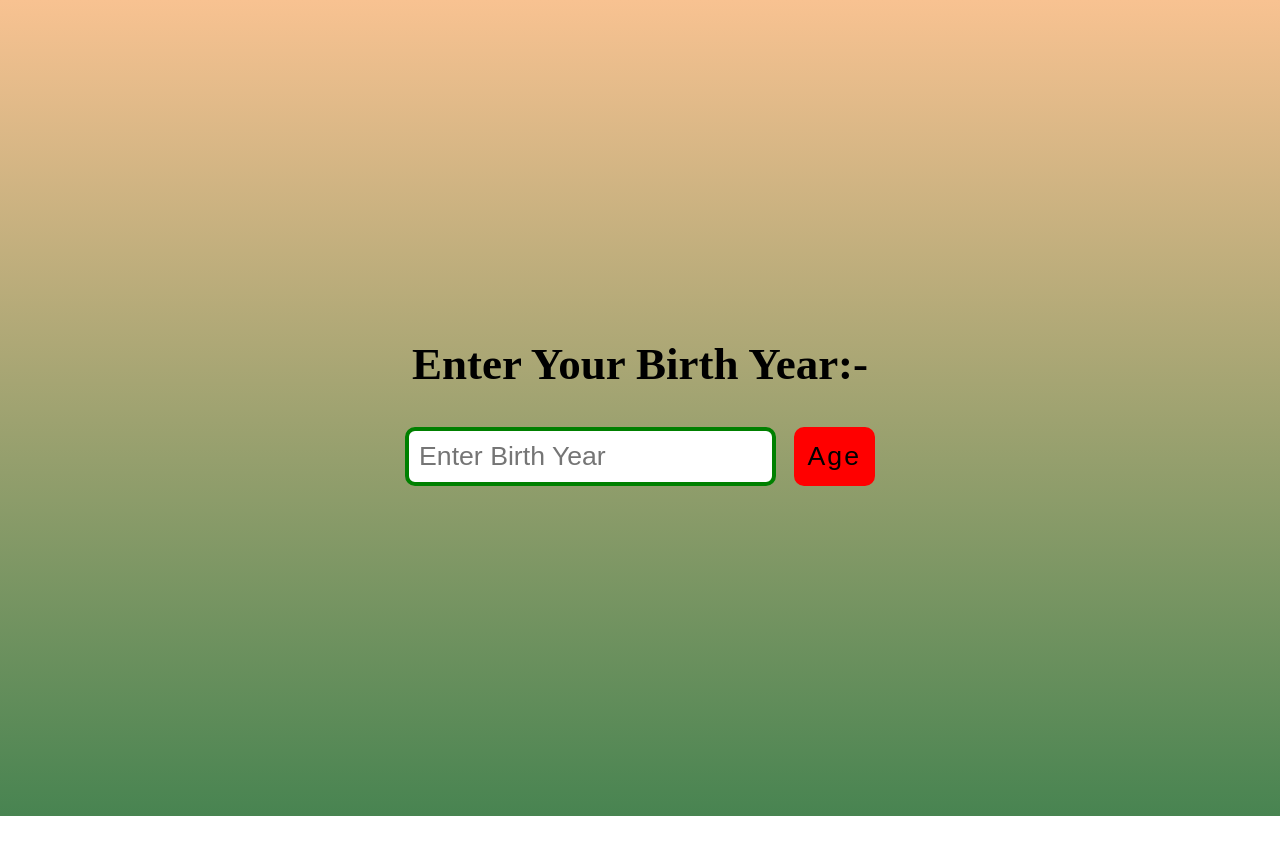
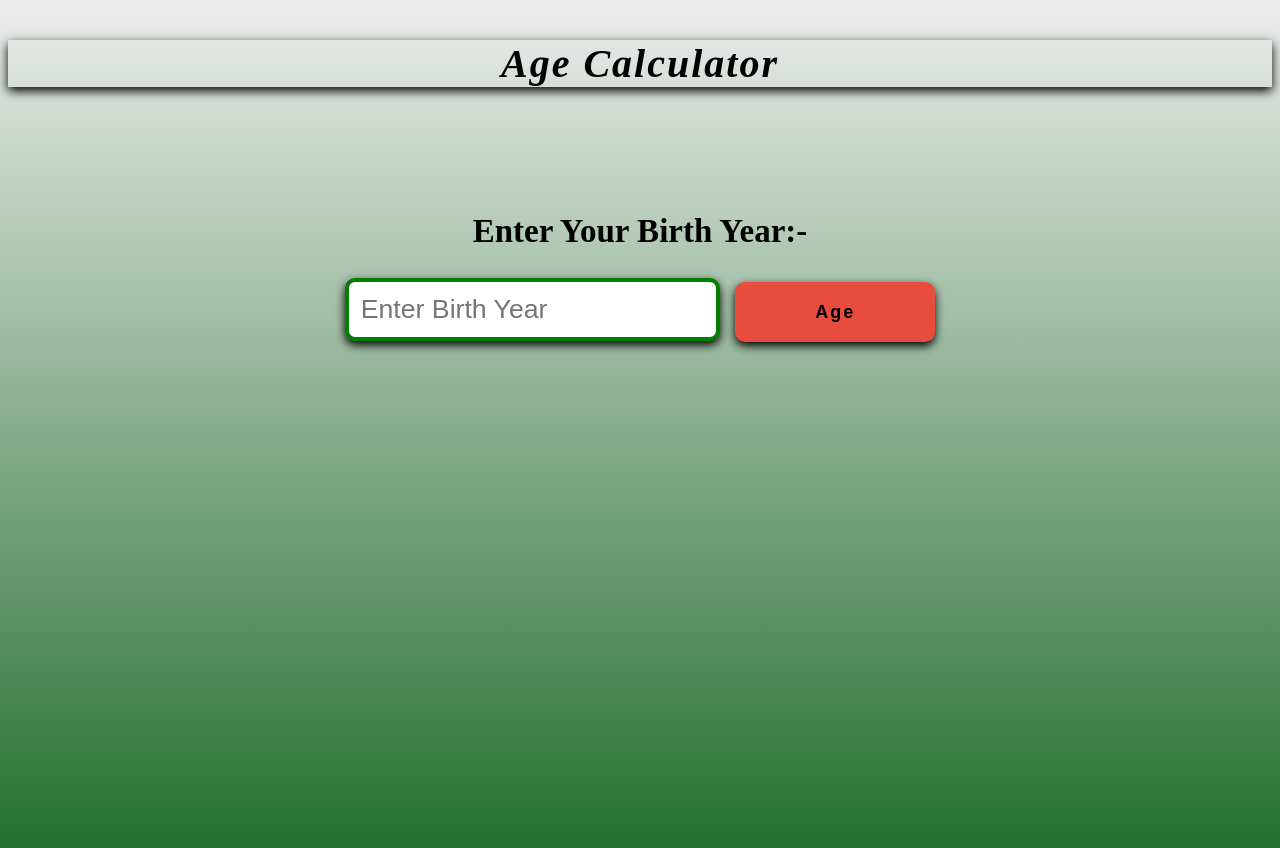
Before and after one commit to Himanshu8483/JS-Mini-Project-, a plain HTML site: page Age Calculator/index.html in a window 1280 px wide. Before the commit the page ends 816 px from the top, so only its background shows below. Drawn offline with Linux system fonts and the light colour scheme.

Commit message:
commited

```diff
--- a/Age Calculator/index.html
+++ b/Age Calculator/index.html
@@ -6,15 +6,16 @@
     <title>Age Calculator</title>
     <link rel="stylesheet" href="style.css">
 </head>
-<body align="center">
+<body>
+    <h3><i>Age Calculator</i></h3>
     <div id="content">
     <!-- Input box to enter your birth year -->
     <h2>Enter Your Birth Year:- </h2>
     <input type="text" id="text" placeholder="Enter Birth Year">
     <!-- Button to calculate age -->
-    <button onclick="age()">Age</button>
+    <button onclick="age()">Age</button> <br><br>
     <!-- This paragraph will display the calculated age -->
-    <p id="totalAge"></p>
+    <h1 id="totalAge"></h1>
 </div>
 
     <script src="script.js"></script>
--- a/Age Calculator/script.js
+++ b/Age Calculator/script.js
@@ -5,6 +5,10 @@ let age = () => {
     let time = new Date(); // Get the current date
     let result = time.getFullYear() - show; // Calculate age (current year - birth year)
     let show1 = document.querySelector("#totalAge"); // Select the paragraph to display the result
-    show1.innerHTML = `<h2>You Are ${result} Year's Old</h2>`; // Display the calculated age
+    show1.innerHTML = `You Are ${result} Year's Old`; // Display the calculated age
     show1.style.color="#26317B"
+
+    if(show==""){
+        show1.innerHTML="Please Enter Birth Year"
+    }
 };
--- a/Age Calculator/style.css
+++ b/Age Calculator/style.css
@@ -1,31 +1,46 @@
 body {
-    background: linear-gradient(#f8c291, #488451);
+    background: linear-gradient(#ececec, #24702f);
     height: 100vh;
-    display: flex;
-    flex-direction: column;
-    justify-content: center;
-    align-items: center;
+    text-align: center;
 }
 #content {
-    font-size: 30px;
+    font-size: 22px;
+    margin-top: 10%;
 }
-
+h3{
+font-size: 40px;
+box-shadow: 0 4px 10px;
+letter-spacing: 2px;
+}
 #text{
     border-radius: 5px;
     zoom: 2;
-    padding: 5px;
+    padding: 6px;
     outline: none;
     border: 2px solid green;
+    box-shadow: 0 2px 5px;
+
 }
 
 
-button{
-    border-radius: 5px;
-    zoom: 2;
-    background-color: red;
-    border: 2px solid  red;
-    padding: 5px;
+
+button {
+    margin-left: 10px;
+    width: 200px;
+    height: 60px;
+    background-color: #e74c3c;
+    border: none;
+    letter-spacing: 2px;
+    border-radius: 10px;
+    font-size: large;
+    font-weight: bold;
     cursor: pointer;
-    margin-left: 5px;
-    letter-spacing: 1px;
+    transition: all 0.3s ease;
+    box-shadow: 0 4px 10px;
 }
+
+button:hover {
+    background-color: #c0392b;
+    transform: scale(1.05);
+    box-shadow: 0 6px 15px;
+}
--- a/Alarm Clock/script.js
+++ b/Alarm Clock/script.js
@@ -22,7 +22,7 @@ let setAlarm = () => {  // Define a function to set an alarm
         if (alarmTime == time) {  // Check if the current time matches the alarm time
             show.innerHTML = "Alarm Snoozing";  // Show a message indicating the alarm is ringing
             document.querySelector("#ring").play();  // Play the alarm sound
-            show.style.color = "green";  // Change the message color to red
+            show.style.color = "black" // Change the message color to black
 
             setTimeout(() => {  // Stop the alarm after 6 seconds
                 document.querySelector("#ring").pause();  // Pause the alarm sound
--- a/Alarm Clock/style.css
+++ b/Alarm Clock/style.css
@@ -1,15 +1,17 @@
 body {
-    background: linear-gradient(#4aa5d3, #533b2b);
+    background: linear-gradient(#baa6c1, #3e1d70);
     height: 100vh;
-    display: flex;
-    justify-content: center;
-    align-items: center;
     text-align: center;
 }
 
 h1{
     font-size: 40px;
 }
+h3{
+    font-size: 40px;
+    box-shadow: 0 4px 10px;
+    letter-spacing: 2px;
+    }
 
 #alarm{
     border-radius: 5px;
@@ -19,13 +21,27 @@ h1{
     border: 2px solid green;
 }
 
-button{
-    border-radius: 5px;
-    zoom: 2;
-    background-color: tomato;
-    border: 2px solid  tomato;
-    padding: 6px;
-    margin-left: 5px;
-    letter-spacing: 1px;
+
+button {
+    margin-left: 10px;
+    width: 200px;
+    height: 60px;
+    background-color: #e74c3c;
+    border: none;
+    letter-spacing: 2px;
+    border-radius: 10px;
+    font-size: large;
+    font-weight: bold;
     cursor: pointer;
+    transition: all 0.3s ease;
+    box-shadow: 0 4px 10px;
 }
+
+button:hover {
+    background-color: #c0392b;
+    transform: scale(1.05);
+    box-shadow: 0 6px 15px;
+}
+#content {
+    margin-top: 10%;
+}
--- a/Calculator/style.css
+++ b/Calculator/style.css
@@ -1,15 +1,20 @@
 body {
     background: linear-gradient(#78d34a, #721558);
     height: 100vh;
-    display: flex;
-    justify-content: center;
-    align-items: center;
     text-align: center;
 }
+
+
+h3{
+    font-size: 40px;
+    box-shadow: 0 4px 10px;
+    letter-spacing: 2px;
+    }
 table {
     background: linear-gradient(#f8c291, #6a89cc);
     border-radius: 15px;
     border: 0px solid black;
+    box-shadow: 0 4px 10px;
 }
 
 td {
@@ -18,7 +23,7 @@ td {
     border-radius: 8px;
     text-align: center;
     cursor: pointer;
-    padding: 20px 30px;
+    padding: 15px 30px;
     transition: all 0.2s ease-in-out;
     outline: none;
 }
@@ -26,6 +31,7 @@ td {
 td:hover {
     background-color: tomato;
     transform: scale(1.10);
+    border-color: tomato;
 }
 
 #display {
--- a/Dice/style.css
+++ b/Dice/style.css
@@ -2,20 +2,19 @@
 body {
     background: linear-gradient(#f8c291, #6a89cc);
     height: 100vh;
-    display: flex;
-    flex-direction: column;
-    justify-content: center;
-    align-items: center;
+    text-align: center;
 }
 
-h1 {
-    color: white;
-    font-size: 300%;
-    text-shadow: 5px 5px 8px rgba(0, 0, 0, 3);
-}
+h3{
+    font-size: 40px;
+    box-shadow: 0 4px 10px;
+    letter-spacing: 2px;
+    }
+
 
 
 #box1, #box2, #box3, #box4, #box5, #box6 {
+    margin-left: 40%;
     width: 300px;
     height: 300px;
     border-radius: 15px;
@@ -36,6 +35,34 @@ h1 {
     border-radius: 50%;
     background-color: #27ae60;
 }
+#box4{
+    grid-template-columns: auto auto;
+}
+.one{
+    position: absolute;
+    top: 20%;
+    left: 20%;
+}
+.two{
+    position: absolute;
+    top: 20%;
+    right: 20%;
+}
+.three{
+    position: absolute;
+    top: 43%;
+    left: 40%;
+}
+.four{
+    position: absolute;
+    bottom: 20%;
+    left: 20%;
+}
+.five{
+    position: absolute;
+    bottom: 20%;
+    right: 20%;
+}
 
 button {
     width: 200px;
@@ -47,13 +74,14 @@ button {
     font-weight: bold;
     position: absolute;
     bottom: 15%;
+    left: 45%;
     cursor: pointer;
     transition: all 0.3s ease;
-    box-shadow: 0 4px 10px rgba(0, 0, 0, 2);
+    box-shadow: 0 4px 10px
 }
 
 button:hover {
     background-color: #c0392b;
     transform: scale(1.05);
-    box-shadow: 0 6px 15px rgba(0, 0, 0, 3);
+    box-shadow: 0 6px 15px
 }
--- a/Digital Clock/script.js
+++ b/Digital Clock/script.js
@@ -11,4 +11,4 @@ setInterval(() => {
     let time = new Date(); // Get the current date
     let arr = ["Sunday", "Monday", "Tuesday", "Wednesday", "Thursday", "Friday", "Saturday"];
     show.innerHTML = arr[time.getDay()]; // Display the name of the current day
-    show.style.color="#7B2658"
+    show.style.color="#0d4f7f"
--- a/Digital Clock/style.css
+++ b/Digital Clock/style.css
@@ -1,5 +1,7 @@
 body{
-    background-color: aquamarine;
+    height: 100vh;
+    text-align: center;
+    background: linear-gradient(#c0c292, #0a273c);
 }
 #content{
     margin-top: 10%;
@@ -10,5 +12,9 @@ body{
 
 h1{
     font-size: 40px;
-    transition: all all;
 }
+h3{
+    font-size: 40px;
+    box-shadow: 0 4px 10px;
+    letter-spacing: 2px;
+    }
```
Also changed, not shown: Alarm Clock/index.html (+1 -1 lines), Calculator/index.html (+1 -2 lines), Dice/index.html (+7 -9 lines), Digital Clock/index.html (+3 -4 lines).
